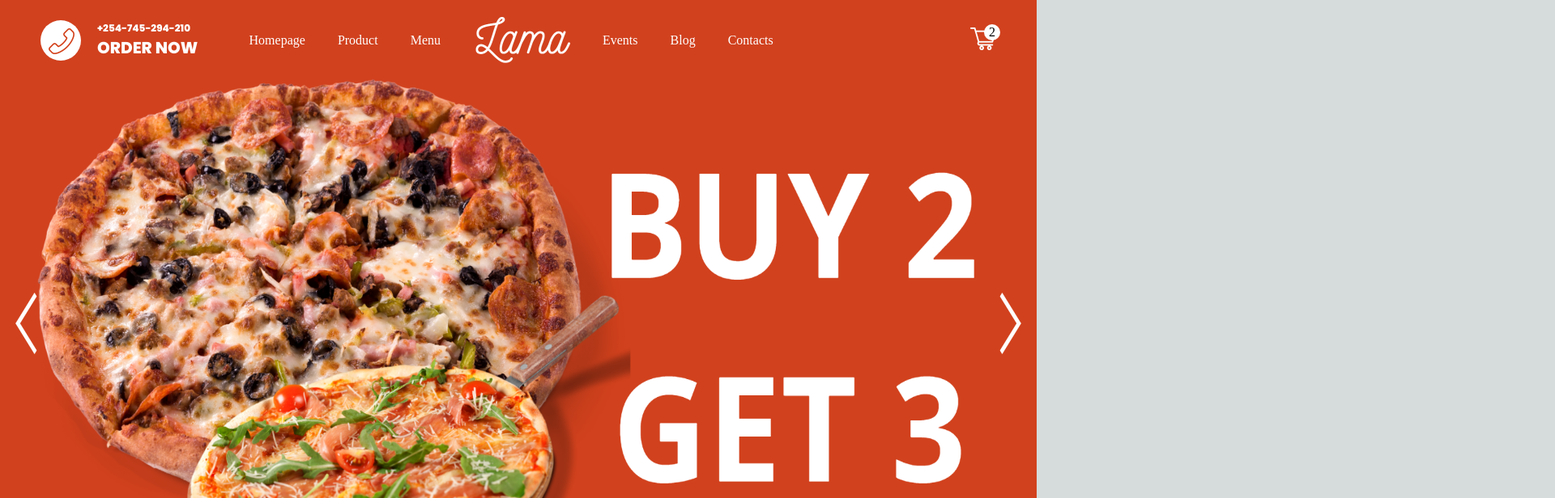
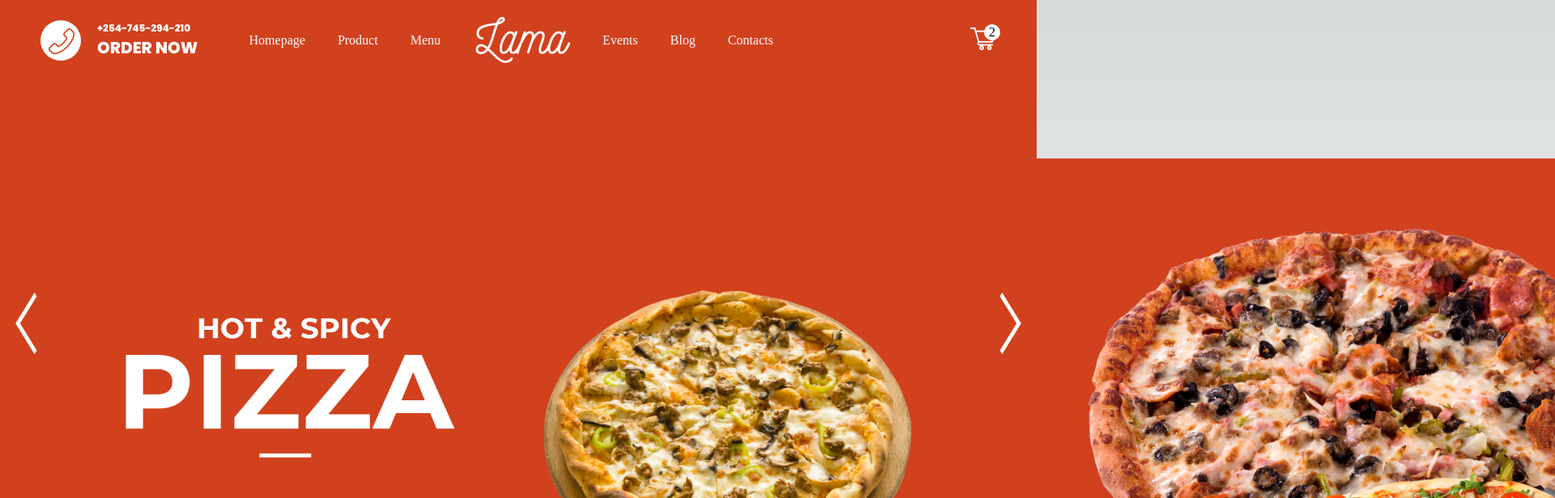
Before and after one commit to daudi13/restauantjs, a Next.js app: page / in a window 1280 px wide. Shown: the top 616 px of the page at 81% size, 1920 px wide, since content can reach past the window. Built offline with nearby package versions, Linux system fonts and the light colour scheme.

Commit message:
Add slider styling

```diff
--- a/pages/components/Featured.jsx
+++ b/pages/components/Featured.jsx
@@ -2,13 +2,13 @@ import style from "@/styles/Featured.module.css"
 import Image from "next/image"
 import chevronLeft from "/public/img/arrowl.png"
 import chevronRight from "/public/img/arrowr.png"
-import featured1 from "/public/img/featured.png"
-import featured2 from "/public/img/featured2.png"
+import featured1 from "/public/img/featured2.png"
+import featured2 from "/public/img/featured.png"
 import featured3 from "/public/img/featured3.png"
 
 const pizzas = [
-  // featured1,
-  // featured2,
+  featured1,
+  featured2,
   featured3,
 ]
 
@@ -20,15 +20,15 @@ const Featured = () => {
         <Image src={chevronLeft} alt="chevron" layout="fill" />
       </div>
       <div className={style.wrapper}>
-        <div className={style.imgContainer}>
           {
             pizzas.map((pizza, i) => {
-            return(
-              <Image src={pizza} key={i} alt="pizza" layout="fill" />
+              return(
+              <div className={style.imgContainer} key={i}>
+                  <Image src={pizza} alt="pizza" layout="fill" objectFit="contain"/>
+              </div>
               )
             })
           }
-        </div>
       </div>
       <div className={style.arrowContainer} style={{right: 0}}>
         <Image src={chevronRight} alt="chevron" layout="fill"/>
--- a/styles/Featured.module.css
+++ b/styles/Featured.module.css
@@ -1,6 +1,9 @@
 .container {
   height: calc(100vh - 100px);
   background-color: #d1411d;
+  display: flex;
+  align-items: center;
+  justify-content: center;
 }
 
 .arrowContainer {
@@ -17,3 +20,15 @@
 .arrowContainer:hover {
   background-color: rgba(240, 248, 255, 0.2);
 }
+
+.wrapper {
+  width: 300vw;
+  height: 100%;
+  display: flex;
+}
+
+.imgContainer {
+  width: 100vw;
+  position: relative;
+  height: 100%;
+}
--- a/styles/globals.css
+++ b/styles/globals.css
@@ -86,7 +86,7 @@
 html,
 body {
   max-width: 100vw;
-  overflow-x: hidden;
+  /* overflow-x: hidden; */
 }
 
 body {
```
